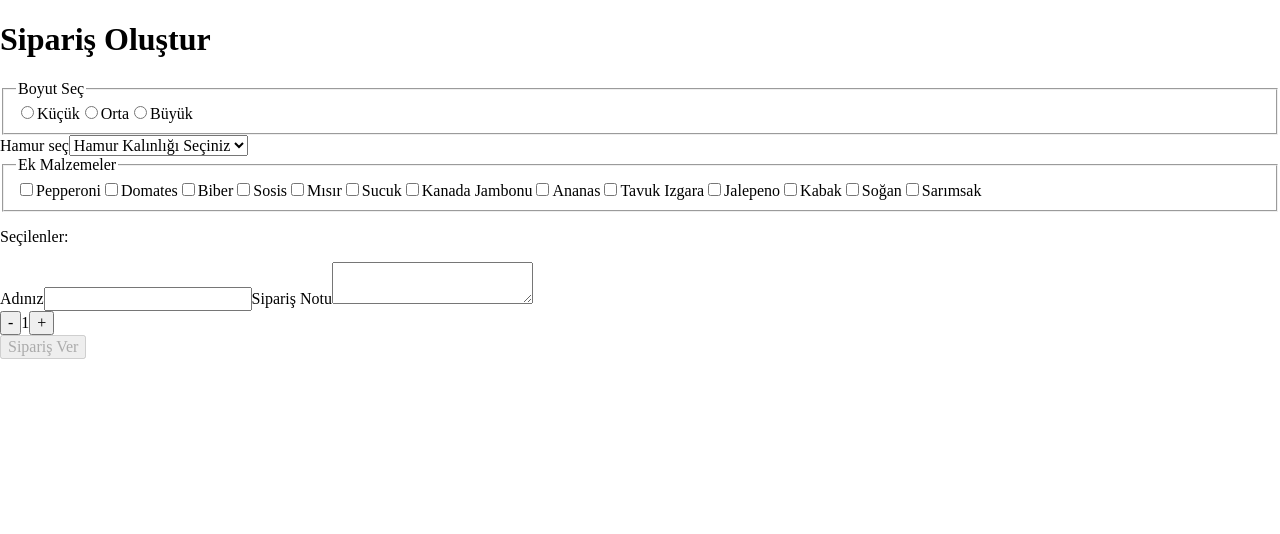
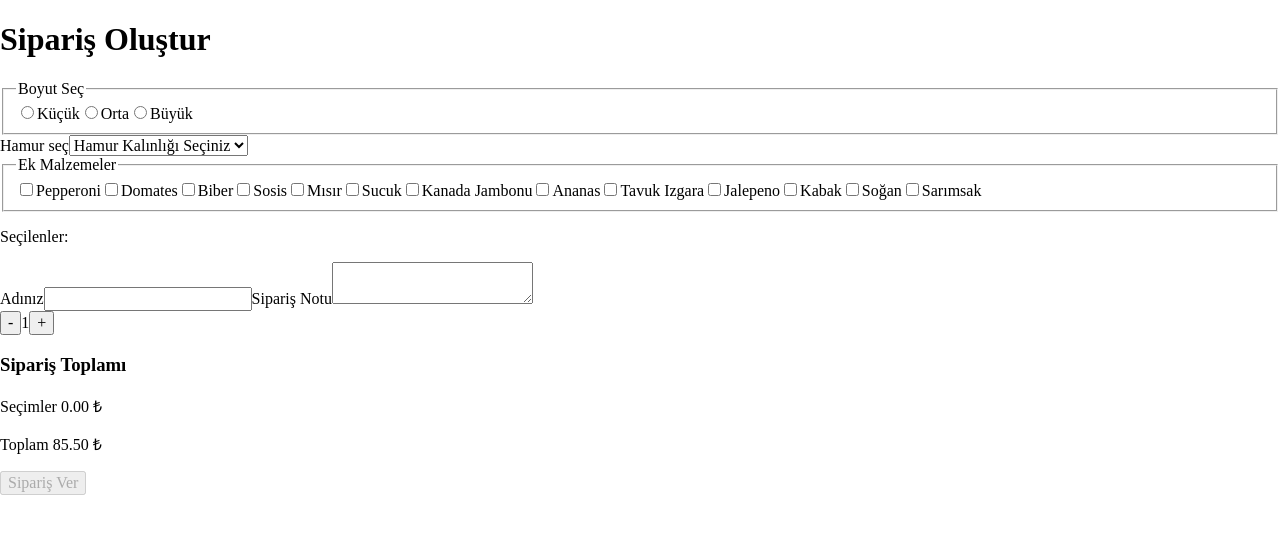
Before and after one commit to Dilay-Cabuk/fsweb-s8-challenge-pizza, a React (Vite) app: page /order in a window 1280 px wide. Shown: the top 534 px of the page. Built offline with nearby package versions, Linux system fonts and the light colour scheme.

Commit message:
Add dynamic price calculation and order summary

```diff
--- a/src/pages/Order.jsx
+++ b/src/pages/Order.jsx
@@ -17,6 +17,10 @@ const ingredientOptions = [
     { value: "sarimsak", label: "Sarımsak" },
 ];
 
+const basePrice = 85.50;
+const ingredientPrice = 5;
+
+
 export default function Order() {
 
     const [name, setName] = useState("");
@@ -29,6 +33,8 @@ export default function Order() {
     const isNameValid = name.trim().length >= 3;
     const isDoughValid = dough !== "";
     const isFormValid = isNameValid && size !== "" && isIngredientsValid && isDoughValid;
+    const ingredientsTotal = ingredients.length * ingredientPrice;
+    const totalPrice = (basePrice + ingredientsTotal) * quantity;
 
     function handleSubmit(event) {
         event.preventDefault();
@@ -168,6 +174,14 @@ export default function Order() {
 
                 </div>
 
+                <div>
+
+                  <h3>Sipariş Toplamı</h3>
+                  <p>Seçimler {ingredientsTotal.toFixed(2)} ₺</p>
+                  <p>Toplam {totalPrice.toFixed(2)} ₺</p>
+
+                </div>
+
                 <button type="submit" disabled={!isFormValid}>
                     Sipariş Ver
                 </button>
```
